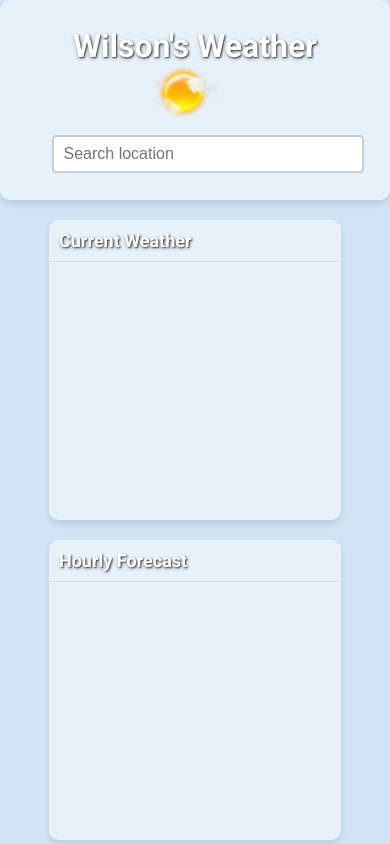
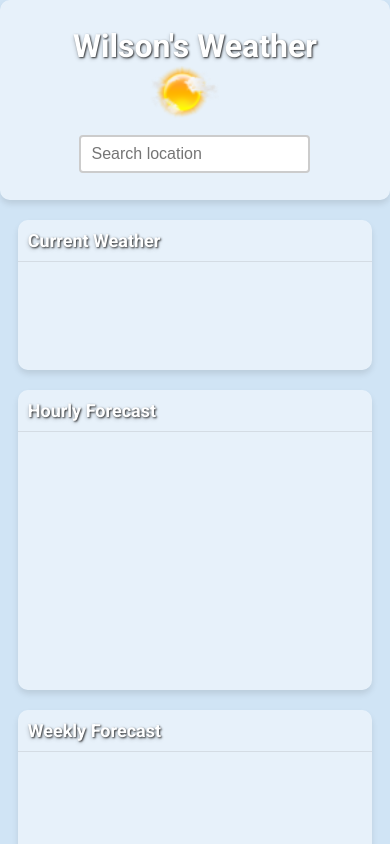
Before and after one commit to Van-Nice/weather-app-client, a plain HTML site: page index.html in a window 390 px wide. Shown: the top 844 px of the page. Drawn offline with Linux system fonts and the light colour scheme.

Commit message:
Fix content overflow bug

```diff
--- a/styles.css
+++ b/styles.css
@@ -5,12 +5,17 @@ body {
     height: auto; */
     background-color: #D0E4F5;
     font-family: 'Roboto', sans-serif;
+    overflow-x: hidden;
+}
+
+html {
+    overflow-x: hidden;
 }
 
 /* Main section */
 .grid-main {
     display: grid;
-    grid-template-columns: [one] 1fr [two] minmax(200px, 60vw) [three] 1fr [four];
+    grid-template-columns: [one] 1fr [two] 6fr [three] 1fr [four];
     grid-template-rows: [one] 100px [two] 300px [three] 300px [four] 700px [five] 100px [six];
     grid-template-areas: '. nav .'
                          '. current .'
@@ -91,8 +96,8 @@ body {
 }
 
 #search-form {
-    width: 400px;
-    padding-left: 25px;
+    grid-area: nav;
+
 }
 
 #location-search {
@@ -317,8 +322,8 @@ body {
 /* Phones */
 @media (max-width: 600px) {
     .grid-main {
-        grid-template-columns: [one] .25fr [two] 8fr [three] .25fr [four];
-        grid-template-rows: [one] 200px [two] 300px [three] 300px [four] 700px [five] 100px [six];
+        grid-template-columns: [one] .25fr [two] 12fr [three] .25fr [four];
+        grid-template-rows: [one] 200px [two] 150px [three] 300px [four] 1000px [five] 100px [six];
     }
 
     .hourly-body {
@@ -353,13 +358,15 @@ body {
 
     .logo {
         flex-direction: column-reverse;
-        justify-content: space-between;
+        justify-content: center;
+        align-content: center;
+        flex-wrap: wrap;
     }
 
 }
 
-/* Tablets */
-@media (max-width: 768px) {
+
+/* @media (max-width: 768px) {
     .grid-main {
         grid-template-columns: [one] 1fr [two] 80vw [three] 1fr [four];
     }
@@ -370,14 +377,14 @@ body {
 }
 
 
-/* desktops */
+
 @media (min-width: 992px) {
     .grid-main {
         grid-template-columns: [one] 1fr [two] minmax(700px, 6fr) [three] 1fr [four];
     }
-}
+} */
 
-/* Extra large devices */
+
 @media (min-width: 1201px) {
     .grid-main {
         grid-template-columns: [one] 1fr [two] 1000px [three] 1fr [four];
```
